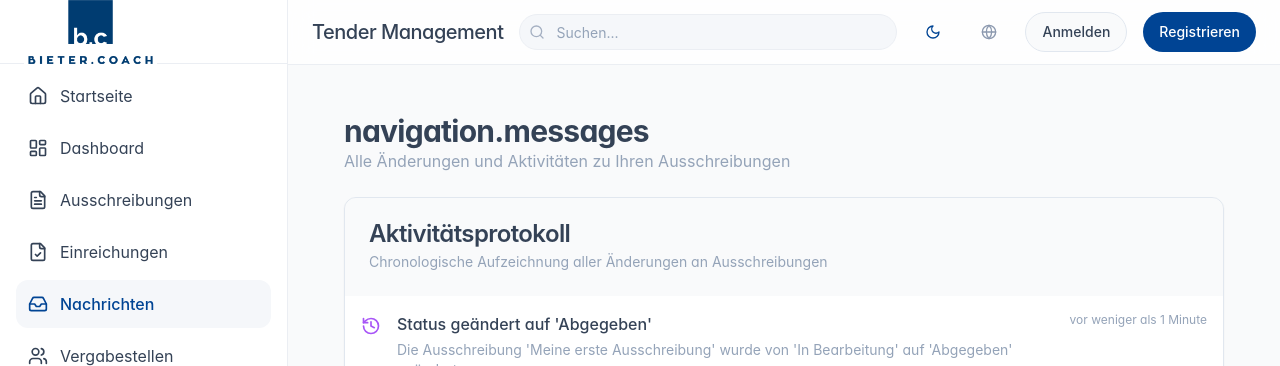
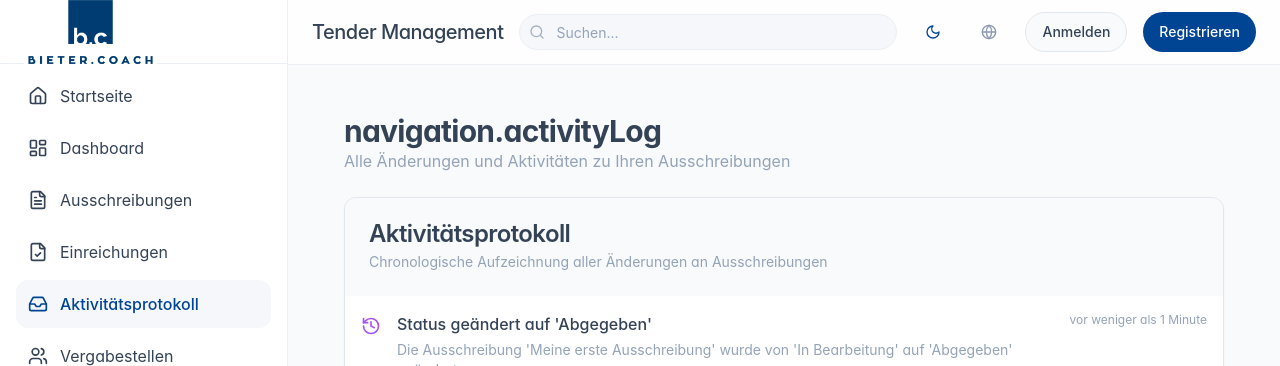
Before and after one commit to pspplus/bieter-cockpit, a React (Vite) app: page /messages in a window 1280 px wide. Shown: the top 366 px of the page. Built offline with nearby package versions, Linux system fonts and the light colour scheme; a web font is replaced by a local one.

Commit message:
Rename "Nachrichten" to "Aktivitätsprotokoll"
- Renamed the "Nachrichten" navigation item in the sidebar to "Aktivitätsprotokoll".

```diff
--- a/src/components/layout/Sidebar.tsx
+++ b/src/components/layout/Sidebar.tsx
@@ -111,7 +111,7 @@ export function Sidebar({ isOpen, onClose }: SidebarProps) {
             )}
           >
             <Inbox className="h-5 w-5" />
-            <span>{t('navigation.messages', 'Nachrichten')}</span>
+            <span>{t('navigation.activityLog', 'Aktivitätsprotokoll')}</span>
           </Link>
           <Link
             to="/clients"
--- a/src/locales/de.json
+++ b/src/locales/de.json
@@ -1,3 +1,4 @@
+
 {
   "tender": {
     "title": "Titel",
@@ -44,7 +45,10 @@
     "profile": "Profil",
     "settings": "Einstellungen",
     "logout": "Abmelden",
-    "messages": "Nachrichten"
+    "messages": "Nachrichten",
+    "activityLog": "Aktivitätsprotokoll",
+    "home": "Startseite",
+    "dashboard": "Dashboard"
   },
   "cancel": "Abbrechen"
 }
--- a/src/locales/en.json
+++ b/src/locales/en.json
@@ -170,7 +170,11 @@
     "notifications": "Notifications",
     "profile": "Profile",
     "settings": "Settings",
-    "logout": "Logout"
+    "logout": "Logout",
+    "messages": "Messages",
+    "activityLog": "Activity Log",
+    "home": "Home",
+    "dashboard": "Dashboard"
   },
   "landing": {
     "headline": "Manage your tender process efficiently",
--- a/src/pages/MessagesPage.tsx
+++ b/src/pages/MessagesPage.tsx
@@ -35,7 +35,7 @@ const MessagesPage = () => {
       <div className="container mx-auto py-6">
         <div className="space-y-6">
           <div>
-            <h1 className="text-3xl font-bold tracking-tight">{t("navigation.messages")}</h1>
+            <h1 className="text-3xl font-bold tracking-tight">{t("navigation.activityLog")}</h1>
             <p className="text-muted-foreground">
               Alle Änderungen und Aktivitäten zu Ihren Ausschreibungen
             </p>
```
